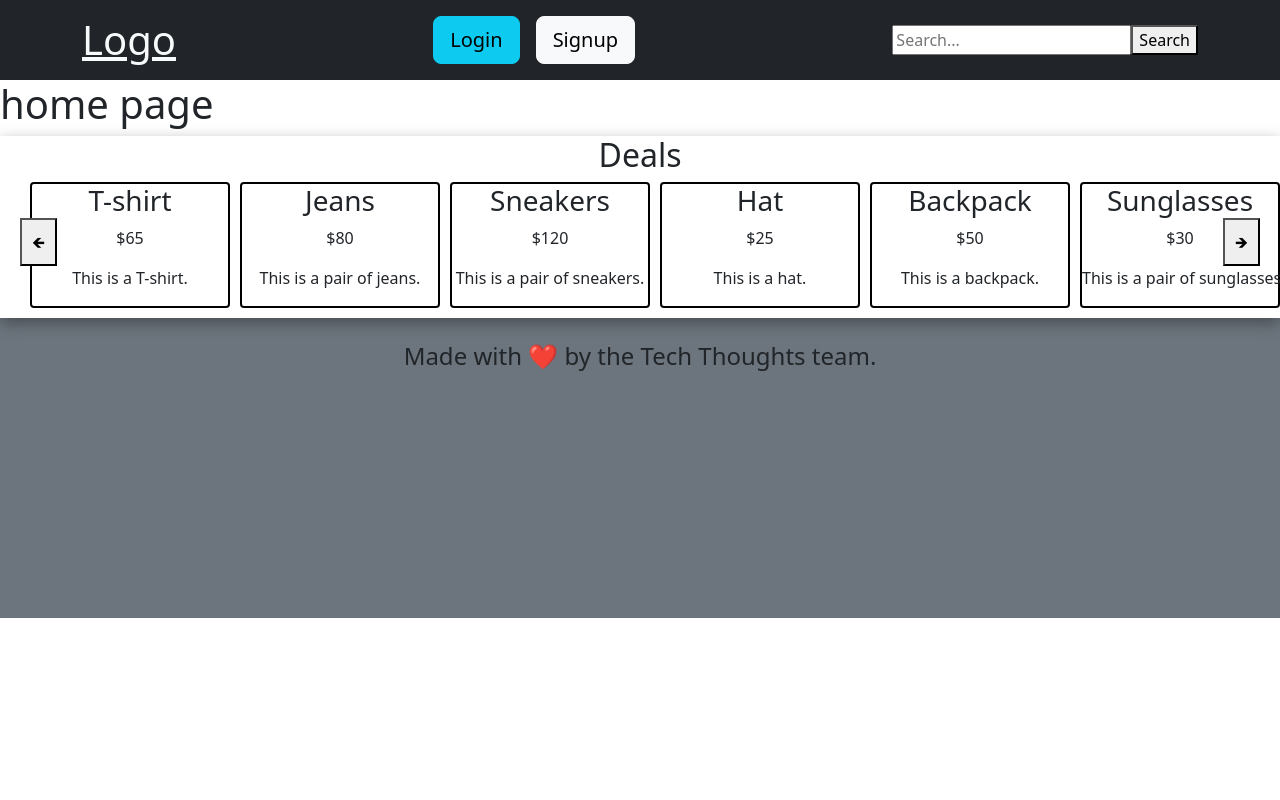
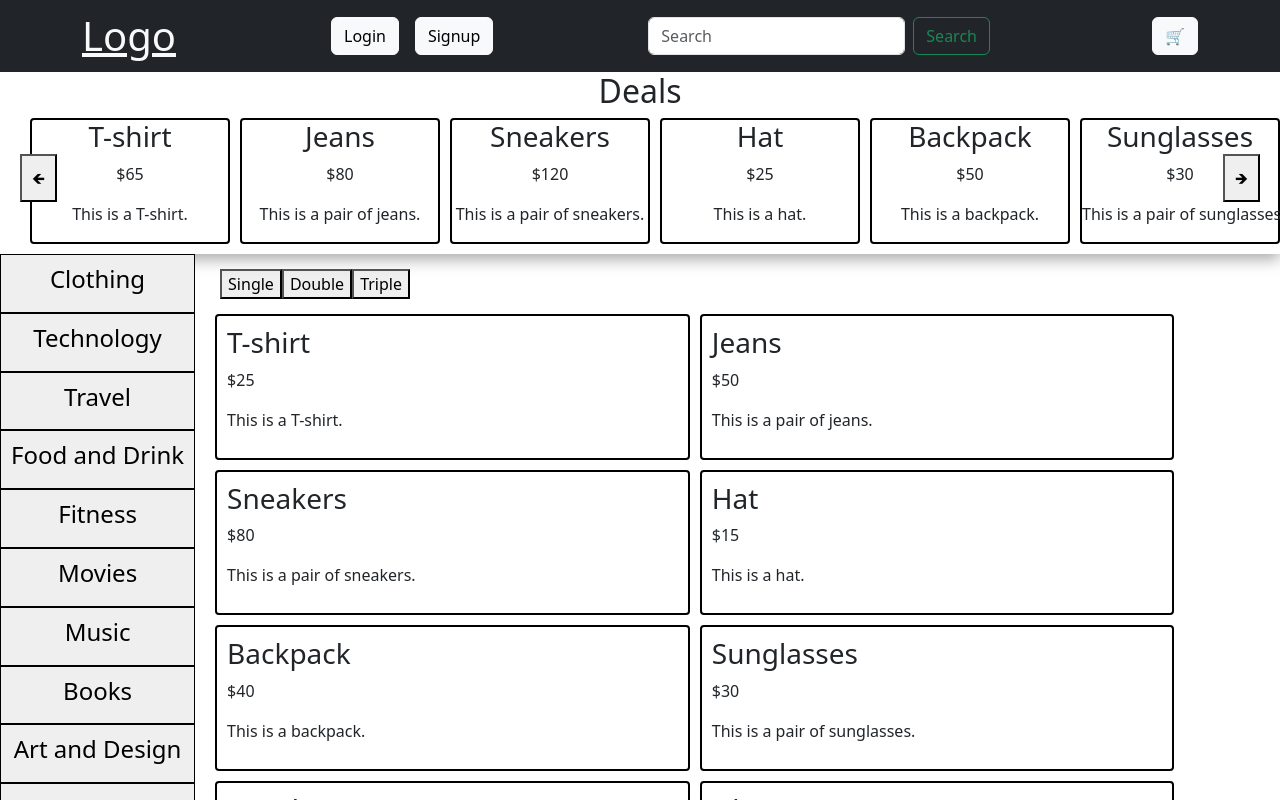
Before and after one commit to Seidler93/React-Ecommerce, a React (Vite) app in the folder client/: page / in a window 1280 px wide. Shown: the top 800 px of the page. Built offline with nearby package versions, Linux system fonts and the light colour scheme.

Commit message:
added homepage layout

```diff
--- a/client/src/App.css
+++ b/client/src/App.css
@@ -56,6 +56,7 @@
   box-shadow: 0px 5px 15px rgba(0, 0, 0, 0.35);
   position: relative;
   text-align: center;
+  margin-top: 4.5rem;
 }
 
 main {
@@ -113,7 +114,7 @@ main {
   min-width: fit-content;
   max-width: 300px;
   position: sticky;
-  top: 56px;
+  top: 4.5rem;
 }
 
 .result-container {
@@ -136,7 +137,7 @@ main {
   min-width: fit-content;
   max-width: 300px;
   position: sticky;
-  top: 56px;
+  top: 4.5rem;
 }
 
 footer {
@@ -166,8 +167,13 @@ footer {
 
 .filter-container {
   padding: 0 0 0 25px;
+  margin-top: 15px;
 }
 
 .cart-btn {
   margin-left: 15px;
 }
+
+nav {
+  height: 4.5rem;
+}
--- /dev/null
+++ b/client/src/components/Header/CartBtn.jsx
@@ -0,0 +1,11 @@
+export default function CartBtn(props) {
+  return (
+    <button
+      className='btn btn-light cart-btn'
+      variant="outline-secondary"
+      id="button-addon2"
+    >
+      &#x1F6D2;
+    </button>
+  )
+}
--- a/client/src/components/Header/Searchbar.jsx
+++ b/client/src/components/Header/Searchbar.jsx
@@ -17,17 +17,9 @@ export default function Searchbar () {
   }
 
   return (
-    <div>
-      <form action="" onSubmit={handleSearch}>
-        <input
-          type="text"
-          name="searchbar"
-          placeholder="Search..."
-          value={input}
-          onChange={handleChange}
-        />
-        <button type='submit'>Search</button>
-      </form>
-    </div>
+    <form className="form-inline my-2 my-lg-0 d-flex" onSubmit={handleSearch}>
+      <input className="form-control mr-sm-2" type="search" placeholder="Search" aria-label="Search" onChange={handleChange}/>
+      <button className="btn btn-outline-success my-2 my-sm-0 ms-2" type="submit">Search</button>
+    </form>
   );
 };
--- a/client/src/components/Header/index.jsx
+++ b/client/src/components/Header/index.jsx
@@ -2,6 +2,7 @@ import { Link } from 'react-router-dom';
 
 import Auth from '../../utils/auth';
 import Searchbar from './Searchbar';
+import CartBtn from './CartBtn';
 
 export default function Header () {
   const logout = (e) => {
@@ -10,7 +11,7 @@ export default function Header () {
   };
 
   return (
-    <nav className="navbar navbar-expand-lg navbar-dark bg-dark">
+    <nav className="navbar navbar-expand-lg navbar-dark bg-dark fixed-top">
       <div className="container flex-row justify-space-between-lg justify-center align-center">
         <div>
           <Link className="text-light" to="/">
@@ -29,16 +30,17 @@ export default function Header () {
             </>
           ) : (
             <>
-              <Link className="btn btn-lg btn-info m-2" to="/login">
+              <Link className="btn btn-light m-2" to="/login">
                 Login
               </Link>
-              <Link className="btn btn-lg btn-light m-2" to="/signup">
+              <Link className="btn btn-light m-2" to="/signup">
                 Signup
               </Link>
             </>
           )}
         </div>
        <Searchbar/>
+       <CartBtn/>
       </div>
     </nav>
   );
--- /dev/null
+++ b/client/src/components/HomePageUI/DisplayFilter.jsx
@@ -0,0 +1,9 @@
+export default function DisplayFilter(props) {
+  return (
+    <div className="filter-container">
+      <button onClick={() => props.setFilter(props.filterOptions[0])}>Single</button>
+      <button onClick={() => props.setFilter(props.filterOptions[1])}>Double</button>
+      <button onClick={() => props.setFilter(props.filterOptions[2])}>Triple</button>
+    </div>
+  )
+}
--- /dev/null
+++ b/client/src/components/HomePageUI/ProductCard.jsx
@@ -0,0 +1,17 @@
+export default function ProductCard(props) {
+  return props.products.map((product, index) => (
+    <div
+      key={product.id}
+      className={`
+      product-card
+      ${props.filter === props.filterOptions[0] ? 'single' : ''}
+      ${props.filter === props.filterOptions[1] ? 'double' : ''}
+      ${props.filter === props.filterOptions[2] ? 'triple' : ''}
+      `}
+    >
+      <h3>{product.name}</h3>
+      <p>${product.price}</p>
+      <p>{product.description}</p>
+    </div>
+  ));
+}
--- /dev/null
+++ b/client/src/components/HomePageUI/ProductsContainer.jsx
@@ -0,0 +1,64 @@
+import Product from './productCard'
+import DisplayFilter from './displayFilter';
+import React, { useState, useEffect } from 'react';
+
+const products = [
+  { id: 1, name: 'T-shirt', description: 'This is a T-shirt.', price: 25 },
+  { id: 2, name: 'Jeans', description: 'This is a pair of jeans.', price: 50 },
+  { id: 3, name: 'Sneakers', description: 'This is a pair of sneakers.', price: 80 },
+  { id: 4, name: 'Hat', description: 'This is a hat.', price: 15 },
+  { id: 5, name: 'Backpack', description: 'This is a backpack.', price: 40 },
+  { id: 6, name: 'Sunglasses', description: 'This is a pair of sunglasses.', price: 30 },
+  { id: 7, name: 'Watch', description: 'This is a watch.', price: 100 },
+  { id: 8, name: 'Gloves', description: 'These are gloves.', price: 10 },
+  { id: 9, name: 'Scarf', description: 'This is a scarf.', price: 20 },
+  { id: 10, name: 'Jacket', description: 'This is a jacket.', price: 150 },
+  { id: 11, name: 'Boots', description: 'These are boots.', price: 90 },
+  { id: 12, name: 'Skirt', description: 'This is a skirt.', price: 35 },
+  { id: 13, name: 'Sweater', description: 'This is a sweater.', price: 70 },
+  { id: 14, name: 'Umbrella', description: 'This is an umbrella.', price: 18 },
+  { id: 15, name: 'Dress', description: 'This is a dress.', price: 85 },
+  { id: 16, name: 'Socks', description: 'These are socks.', price: 5 },
+  { id: 17, name: 'Running Shoes', description: 'This is a pair of running shoes.', price: 60 },
+  { id: 18, name: 'Smartphone', description: 'This is a smartphone.', price: 500 },
+  { id: 19, name: 'Laptop', description: 'This is a laptop.', price: 800 },
+  { id: 20, name: 'Desk Chair', description: 'This is a desk chair.', price: 120 },
+  { id: 21, name: 'Desk Lamp', description: 'This is a desk lamp.', price: 25 },
+  { id: 22, name: 'Coffee Maker', description: 'This is a coffee maker.', price: 60 },
+  { id: 23, name: 'Headphones', description: 'These are headphones.', price: 50 },
+  { id: 24, name: 'Back Massager', description: 'This is a back massager.', price: 40 },
+  { id: 25, name: 'Hiking Boots', description: 'These are hiking boots.', price: 70 },
+  { id: 26, name: 'Smartwatch', description: 'This is a smartwatch.', price: 120 },
+  { id: 27, name: 'Bicycle', description: 'This is a bicycle.', price: 300 },
+  { id: 28, name: 'Sunscreen', description: 'This is sunscreen.', price: 10 },
+  { id: 29, name: 'Tent', description: 'This is a tent.', price: 80 },
+  { id: 30, name: 'Fishing Rod', description: 'This is a fishing rod.', price: 25 },
+  { id: 31, name: 'Guitar', description: 'This is a guitar.', price: 150 },
+  { id: 32, name: 'Cookware Set', description: 'This is a cookware set.', price: 100 },
+  { id: 33, name: 'Bluetooth Speaker', description: 'This is a Bluetooth speaker.', price: 40 },
+  { id: 34, name: 'Digital Camera', description: 'This is a digital camera.', price: 200 },
+  { id: 35, name: 'Running Shorts', description: 'These are running shorts.', price: 20 },
+  { id: 36, name: 'Tennis Racket', description: 'This is a tennis racket.', price: 30 },
+  { id: 37, name: 'Plant Pot', description: 'This is a plant pot.', price: 15 },
+  { id: 38, name: 'Yoga Mat', description: 'This is a yoga mat.', price: 20 },
+  { id: 39, name: 'Water Bottle', description: 'This is a water bottle.', price: 8 },
+  { id: 40, name: 'Dumbbell Set', description: 'This is a dumbbell set.', price: 50 },
+  { id: 41, name: 'Hiking Backpack', description: 'This is a hiking backpack.', price: 60 },
+  { id: 42, name: 'Sleeping Bag', description: 'This is a sleeping bag.', price: 30 },
+];
+
+export default function ProductsContainer() {
+  const filterOptions = ['single', 'double', 'triple']
+  const [filter, setFilter] = useState('double');
+
+  return (
+    <>
+      <section >
+        <DisplayFilter filterOptions={filterOptions} setFilter={setFilter}/>
+        <div className='product-container'>
+          <Product products={products} filter={filter} filterOptions={filterOptions}/>
+        </div>
+      </section>
+    </>
+  )
+}
--- /dev/null
+++ b/client/src/components/HomePageUI/TopicsContainer.jsx
@@ -0,0 +1,28 @@
+const topics = [
+  { id: 1, name: 'Clothing' },
+  { id: 2, name: 'Technology' },
+  { id: 3, name: 'Travel' },
+  { id: 4, name: 'Food and Drink' },
+  { id: 5, name: 'Fitness' },
+  { id: 6, name: 'Movies' },
+  { id: 7, name: 'Music' },
+  { id: 8, name: 'Books' },
+  { id: 9, name: 'Art and Design' },
+  { id: 10, name: 'Sports' },
+  // Add more topics as needed
+];
+
+export default function TopicsContainer(props) {
+  return (
+    <div className="topics-container">
+      {topics.map((topic, index) => (
+        <button
+          key={topic.id}
+          className="topic-btn"
+        >
+          <h4>{topic.name}</h4>
+        </button>
+      ))}
+    </div>
+  );
+}
--- a/client/src/pages/HomePage.jsx
+++ b/client/src/pages/HomePage.jsx
@@ -1,10 +1,15 @@
 import DealsContainer from "../components/HomePageUI/DealsContainer";
+import ProductsContainer from "../components/HomePageUI/ProductsContainer";
+import TopicsContainer from "../components/HomePageUI/TopicsContainer";
 
 export default function HomePage() {
   return (
     <>
-      <h1>home page</h1>
       <DealsContainer/>
+      <div className="content-container">
+        <TopicsContainer/>
+        <ProductsContainer/>
+      </div>
     </>
   );
 }
```
